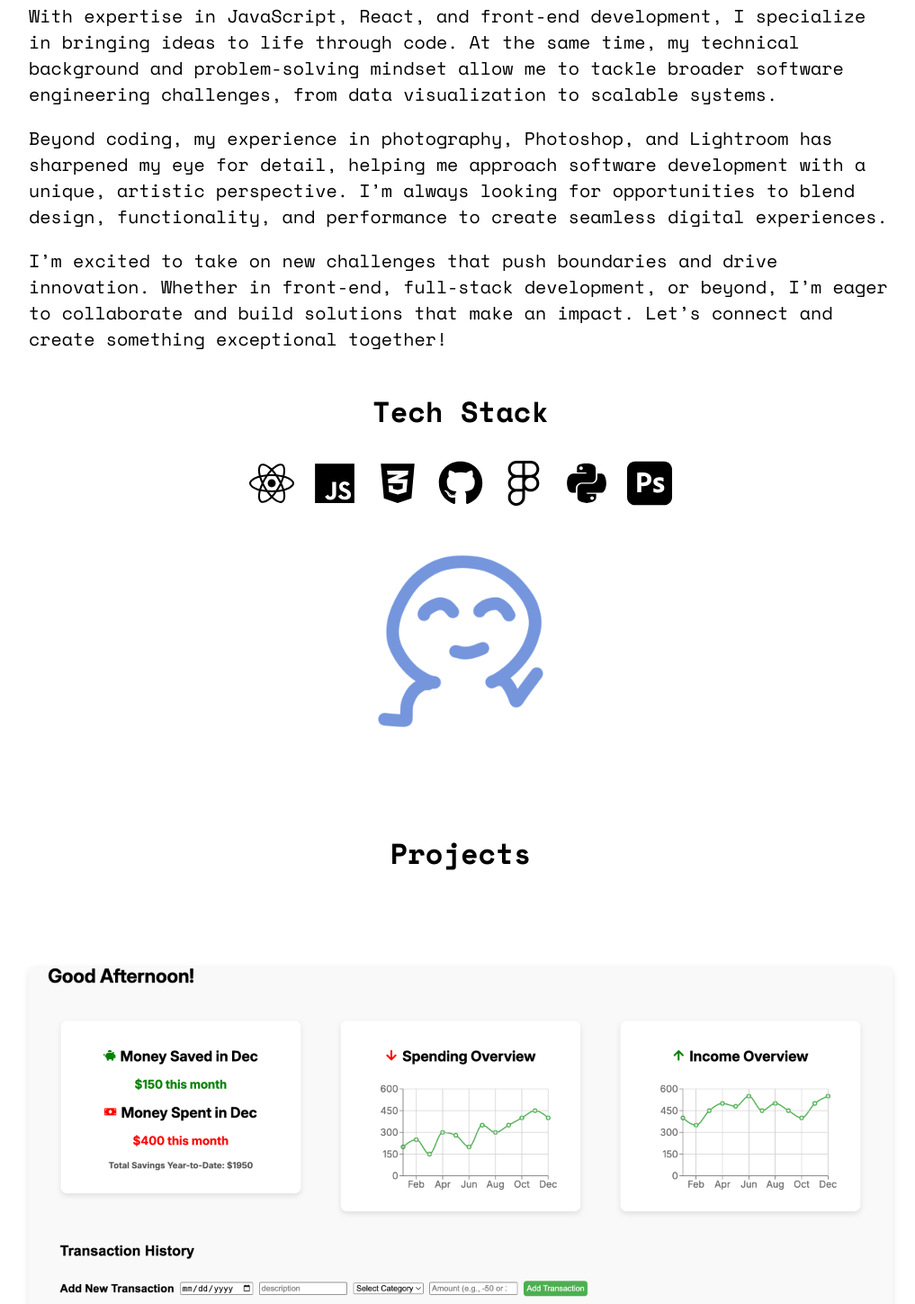
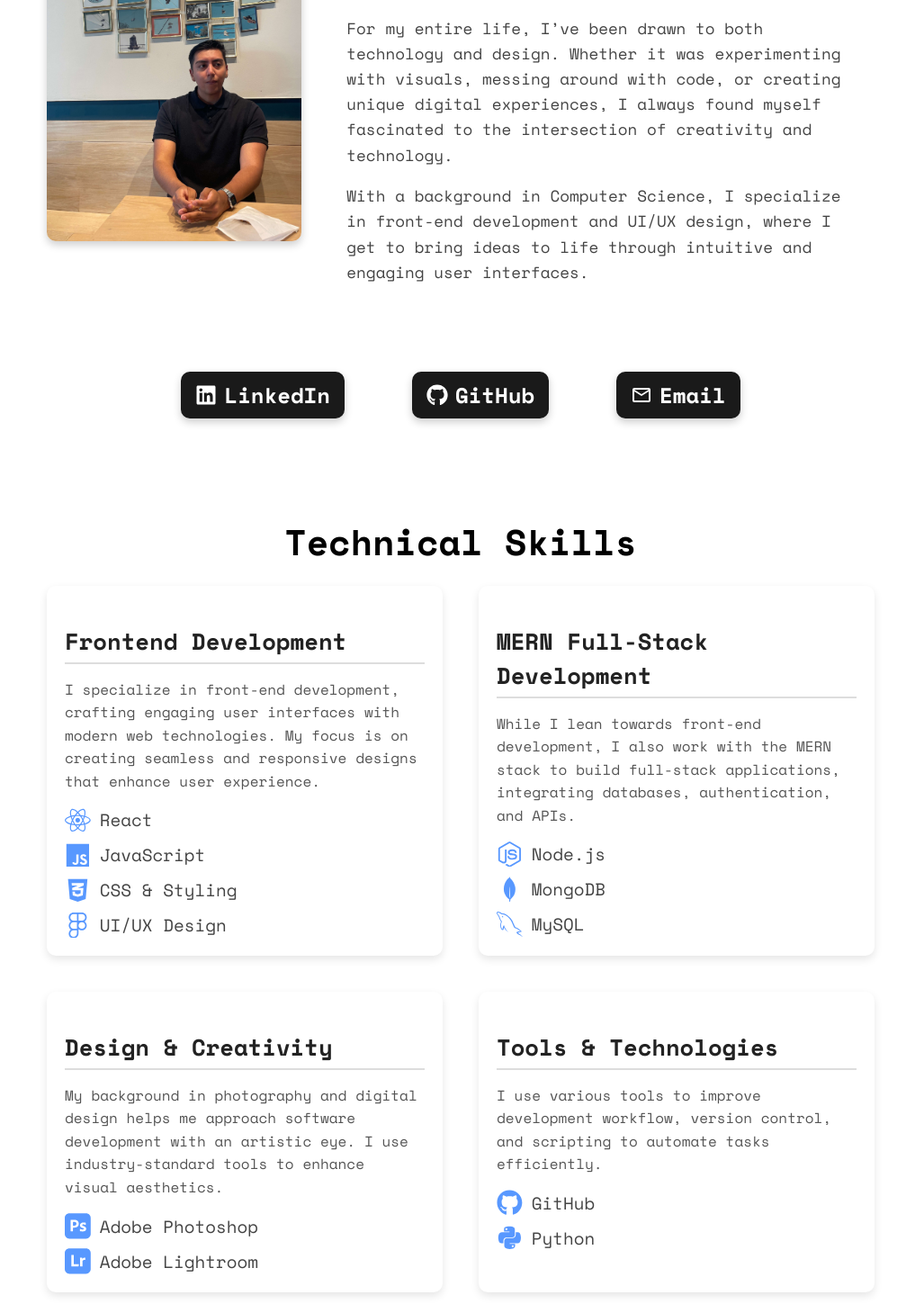
Before and after one commit to isxel/isael-ramirez-portfolio, a React (Vite) app: page / in a window 1280 px wide. Shown: the part 1060-2509 px from the top of the page at 90% size, without its empty margins (128-1145 px from the left). Built offline with nearby package versions, Linux system fonts and the light colour scheme.

Commit message:
Updated landing page and about me section. Styling changes

```diff
--- a/src/components/About.jsx
+++ b/src/components/About.jsx
@@ -1,66 +1,171 @@
 import React from "react";
 import "../style/About.css";
 import me from "../assets/me.png";
+import aboutMe from "../assets/aboutMe.jpeg";
 import {
   FaReact,
   FaGithub,
   FaFigma,
   FaCss3Alt,
   FaPython,
+  FaLinkedin,
 } from "react-icons/fa";
+import { GrMysql } from "react-icons/gr";
+
+import { FaNodeJs } from "react-icons/fa6";
+import { SiMongodb } from "react-icons/si";
 import { IoLogoJavascript } from "react-icons/io5";
 import { SiAdobephotoshop } from "react-icons/si";
+import { SiAdobelightroom } from "react-icons/si";
+import { MdOutlineEmail } from "react-icons/md";
 
 // import aboutMe from "../assets/aboutMe.png";
+
+const techStack = [
+  { icon: <FaReact />, name: "React" },
+  { icon: <IoLogoJavascript />, name: "JavaScript" },
+  { icon: <FaCss3Alt />, name: "CSS" },
+  { icon: <FaGithub />, name: "GitHub" },
+  { icon: <FaNodeJs />, name: "Node.js" },
+  { icon: <SiMongodb />, name: "MongoDB" },
+  { icon: <GrMysql />, name: "MySQL" },
+  { icon: <FaFigma />, name: "Figma" },
+  { icon: <FaPython />, name: "Python" },
+  { icon: <SiAdobephotoshop />, name: "Photoshop" },
+  { icon: <SiAdobelightroom />, name: "Lightroom" },
+];
 
 const About = () => {
   return (
     <div className="about-container" id="about">
-      <h1 className="about-title">
-        Aspiring Software Engineer with a passion for Code & Design
-      </h1>
+      <div className="about-content">
+        <div className="about-left">
+          <img src={aboutMe} alt="Isael Ramirez" className="self-image"></img>
+        </div>
+        <div className="about-right">
+          <h1 className="about-title">
+            Hi! I'm Isael, an aspiring Software Engineer with a passion for Code
+            & Design
+          </h1>
+          <p className="about-description">
+            For my entire life, I’ve been drawn to both technology and design.
+            Whether it was experimenting with visuals, messing around with code,
+            or creating unique digital experiences, I always found myself
+            fascinated to the intersection of creativity and technology.
+          </p>
+          <p className="about-description">
+            With a background in Computer Science, I specialize in front-end
+            development and UI/UX design, where I get to bring ideas to life
+            through intuitive and engaging user interfaces.
+          </p>
+        </div>
+      </div>
 
-      <p className="about-description">
-        I'm Isael Ramirez, a recent Computer Science graduate with a passion for
-        software development, creative design, and user-focused solutions. I
-        thrive at the intersection of technology and creativity, crafting
-        intuitive and visually engaging applications that enhance user
-        experiences.
-      </p>
+      <div className="contact-section">
+        <div className="contact-links">
+          <a
+            href="https://www.linkedin.com/in/isael-ramirez-a4bb32309"
+            target="_blank"
+            rel="noopener noreferrer"
+          >
+            <FaLinkedin /> LinkedIn
+          </a>
+          <a
+            href="https://github.com/isxel"
+            target="_blank"
+            rel="noopener noreferrer"
+          >
+            <FaGithub /> GitHub
+          </a>
+          <a href="mailto:isaelramirez8@gmail.com">
+            <MdOutlineEmail /> Email
+          </a>
+        </div>
+      </div>
 
-      <p className="about-description">
-        With expertise in JavaScript, React, and front-end development, I
-        specialize in bringing ideas to life through code. At the same time, my
-        technical background and problem-solving mindset allow me to tackle
-        broader software engineering challenges, from data visualization to
-        scalable systems.
-      </p>
+      <div className="skills-section">
+        <h1 className="skills-title">Technical Skills</h1>
 
-      <p className="about-description">
-        Beyond coding, my experience in photography, Photoshop, and Lightroom
-        has sharpened my eye for detail, helping me approach software
-        development with a unique, artistic perspective. I’m always looking for
-        opportunities to blend design, functionality, and performance to create
-        seamless digital experiences.
-      </p>
-      <p className="about-description">
-        I’m excited to take on new challenges that push boundaries and drive
-        innovation. Whether in front-end, full-stack development, or beyond, I’m
-        eager to collaborate and build solutions that make an impact. Let’s
-        connect and create something exceptional together!
-      </p>
-      <h1>Tech Stack</h1>
-      <div className="logo-section">
-        <FaReact className="about-logo" />
-        <IoLogoJavascript className="about-logo" />
-        <FaCss3Alt className="about-logo" />
-        <FaGithub className="about-logo" /> <FaFigma className="about-logo" />
-        <FaPython className="about-logo" />
-        <SiAdobephotoshop className="about-logo" />
-      </div>
-      <div className="about-section">
-        <div className="about-image">
-          <img src={me} alt="self iamge" className="self-image"></img>
+        <div className="skills-grid">
+          {/* Frontend Development */}
+          <div className="skills-column">
+            <h2>Frontend Development</h2>
+            <p>
+              I specialize in front-end development, crafting engaging user
+              interfaces with modern web technologies. My focus is on creating
+              seamless and responsive designs that enhance user experience.
+            </p>
+            <div className="skills-list">
+              <div className="skill-item">
+                <FaReact /> React
+              </div>
+              <div className="skill-item">
+                <IoLogoJavascript /> JavaScript
+              </div>
+              <div className="skill-item">
+                <FaCss3Alt /> CSS & Styling
+              </div>
+              <div className="skill-item">
+                <FaFigma /> UI/UX Design
+              </div>
+            </div>
+          </div>
+
+          {/* MERN Full-Stack Development */}
+          <div className="skills-column">
+            <h2>MERN Full-Stack Development</h2>
+            <p>
+              While I lean towards front-end development, I also work with the
+              MERN stack to build full-stack applications, integrating
+              databases, authentication, and APIs.
+            </p>
+            <div className="skills-list">
+              <div className="skill-item">
+                <FaNodeJs /> Node.js
+              </div>
+              <div className="skill-item">
+                <SiMongodb /> MongoDB
+              </div>
+              <div className="skill-item">
+                <GrMysql /> MySQL
+              </div>
+            </div>
+          </div>
+
+          {/* Design & Creativity */}
+          <div className="skills-column">
+            <h2>Design & Creativity</h2>
+            <p>
+              My background in photography and digital design helps me approach
+              software development with an artistic eye. I use industry-standard
+              tools to enhance visual aesthetics.
+            </p>
+            <div className="skills-list">
+              <div className="skill-item">
+                <SiAdobephotoshop /> Adobe Photoshop
+              </div>
+              <div className="skill-item">
+                <SiAdobelightroom /> Adobe Lightroom
+              </div>
+            </div>
+          </div>
+
+          {/* Tools & Technologies */}
+          <div className="skills-column">
+            <h2>Tools & Technologies</h2>
+            <p>
+              I use various tools to improve development workflow, version
+              control, and scripting to automate tasks efficiently.
+            </p>
+            <div className="skills-list">
+              <div className="skill-item">
+                <FaGithub /> GitHub
+              </div>
+              <div className="skill-item">
+                <FaPython /> Python
+              </div>
+            </div>
+          </div>
         </div>
       </div>
     </div>
--- a/src/components/Proj.jsx
+++ b/src/components/Proj.jsx
@@ -44,7 +44,7 @@
   return (
     <div className="projects-container">
       <div className="projects-title">
-        <h1>Projects</h1>
+        <h1 className="skills-title">Projects</h1>
       </div>
       {projects.map((project, index) => (
         <div className="project-card" key={index}>
--- a/src/style/About.css
+++ b/src/style/About.css
@@ -6,90 +6,278 @@
   align-items: center;
   justify-content: center;
   text-align: center;
-  height: 100%;
-  width: 100%;
-  overflow: hidden;
-  margin: 0;
-  padding: 0;
+  width: 75%;
+  padding: 50px 0;
+  margin: 0 auto;
 }
 
-.about-title {
-  margin-bottom: 10px;
-  font-family: Space Mono, monospace;
-  width: 75%;
-  text-align: left;
-}
-
-.about-description {
-  margin-top: 0;
-  width: 75%;
-  font-size: 2.5vh;
-  font-family: Space Mono, monospace;
-  text-align: left;
-}
-@media (max-width: 768px) {
-  .about-title,
-  .about-description {
-    width: 75%;
-  }
-}
-
-@media (max-width: 480px) {
-  .about-title,
-  .about-description {
-    width: 90%;
-  }
-}
-
-.about-section {
+/* Layout */
+.about-content {
   display: flex;
+  align-items: center;
   justify-content: center;
+  /* max-width: 1000px; */
   flex-wrap: wrap;
-  align-items: center;
+  gap: 30px;
   padding: 20px;
 }
 
-.about-image {
-  max-width: 20%;
-  height: auto;
+.about-left {
+  flex: 1;
+  max-width: 300px;
+}
+
+.about-right {
+  flex: 2;
+  text-align: left;
+  padding: 20px;
 }
 
 .self-image {
   width: 100%;
   height: auto;
-  display: block;
+  border-radius: 10px;
+  box-shadow: 0px 4px 10px rgba(0, 0, 0, 0.2);
 }
 
-.about-column {
-  flex: 1;
-  margin: 10px;
-  min-width: 300px;
+/* Title & Text */
+.about-title {
+  font-family: "Space Mono", monospace;
+  font-size: 4vh;
+  /* margin-bottom: 15px; */
 }
 
-.left {
-  max-width: 50%;
-}
-.right {
-  max-width: 50%;
+.about-description {
+  font-size: 2.2vh;
+  font-family: "Space Mono", monospace;
+  color: #444;
+  line-height: 1.6;
 }
 
-.about-logo {
-  width: 50px;
-  height: auto;
-  display: block;
-  margin: 10px;
+/* Tech Stack Section */
+.tech-section {
+  margin-top: 50px;
+  text-align: center;
 }
 
-.about-logo:hover {
-  transform: scale(1.1);
+.tech-grid {
+  display: flex;
+  justify-content: center;
+  flex-wrap: wrap;
+  gap: 20px;
+  margin-top: 20px;
+}
+
+.tech-logo {
+  font-size: 50px;
+  transition: transform 0.2s ease-in-out;
+}
+
+.tech-logo:hover {
+  transform: scale(1.2);
   color: #5898ff;
 }
 
-.logo-section {
+/* Tech Stack Infinite Scroll */
+.tech-stack-container {
+  overflow: hidden;
+  white-space: nowrap;
+  width: 50%;
+  position: relative;
+  padding: 20px 0;
+  background: #ffffff; /* Light background for contrast */
   display: flex;
   justify-content: center;
-  flex-wrap: wrap;
+}
+
+/* Create seamless scrolling effect */
+.tech-stack-scroll {
+  display: flex;
+  gap: 40px; /* Space between icons */
+  width: max-content; /* Ensures smooth looping */
+  animation: scroll-animation 15s linear infinite;
+}
+
+/* Individual tech stack items */
+.tech-stack-item {
+  font-size: 3rem;
+  color: #333;
+  display: flex;
   align-items: center;
-  width: 100%;
-  /* padding: 20px; */
+  justify-content: center;
+  min-width: 50px; /* Ensures icons are properly spaced */
 }
+
+/* Infinite Scroll Animation */
+@keyframes scroll-animation {
+  from {
+    transform: translateX(25%);
+  }
+  to {
+    transform: translateX(75%);
+  }
+}
+
+/* Mobile Responsiveness */
+@media (max-width: 768px) {
+  .tech-stack-container {
+    width: 80%; /* Adjust for smaller screens */
+  }
+
+  .tech-stack-scroll {
+    animation: scroll-animation 12s linear infinite; /* Adjust speed for mobile */
+  }
+
+  .tech-stack-item {
+    font-size: 2.5rem; /* Adjust icon size for mobile */
+  }
+
+  .about-content {
+    flex-direction: column;
+    text-align: center;
+  }
+
+  .about-right {
+    padding: 10px;
+  }
+
+  .tech-grid {
+    gap: 15px;
+  }
+}
+
+/* Contact & Links Section */
+.contact-section {
+  /* margin-top: 50px; */
+  text-align: center;
+  padding: 40px 0;
+  background: #ffffff;
+}
+
+.contact-section h1 {
+  font-size: 2.5rem;
+  font-family: "Space Mono", monospace;
+  color: #333;
+}
+
+.contact-section p {
+  font-size: 1.2rem;
+  color: #555;
+  margin-bottom: 20px;
+}
+
+.contact-links {
+  display: flex;
+  justify-content: center;
+  gap: 75px;
+}
+
+.contact-links a {
+  display: flex;
+  align-items: center;
+  font-size: 1.5rem;
+  color: #ffffff;
+  background-color: #1a1a1a;
+  padding: 8px 16px;
+  border-radius: 10px;
+  font-weight: bold;
+  gap: 8px;
+  transition: transform 0.2s ease-in-out;
+  text-decoration: none;
+  box-shadow: 0px 4px 10px rgba(0, 0, 0, 0.2);
+}
+
+.contact-links a:hover {
+  transform: scale(1.1);
+  color: #e9e9e9;
+}
+
+.contact-links svg {
+  font-size: 1.5rem;
+}
+
+/* Technical Skills Section */
+.skills-section {
+  /* margin-top: 50px; */
+  padding: 40px 20px;
+  text-align: center;
+  background: #ffffff;
+}
+
+.skills-title {
+  font-size: 2.5rem;
+  font-family: "Space Mono", monospace;
+  margin-bottom: 20px;
+  color: #000000;
+}
+
+/* Grid Layout */
+.skills-grid {
+  display: grid;
+  grid-template-columns: 1fr 1fr;
+  gap: 40px;
+  max-width: 1000px;
+  margin: auto;
+  text-align: left;
+}
+
+/* Individual Skill Column */
+.skills-column {
+  background: white;
+  padding: 20px;
+  border-radius: 10px;
+  box-shadow: 0 4px 10px rgba(0, 0, 0, 0.1);
+}
+
+/* Skill Title */
+.skills-column h2 {
+  font-size: 1.6rem;
+  color: #222;
+  margin-bottom: 10px;
+  border-bottom: 2px solid #ddd;
+  padding-bottom: 5px;
+}
+
+/* Skill Description */
+.skills-column p {
+  font-size: 1rem;
+  color: #555;
+  line-height: 1.6;
+  margin-bottom: 15px;
+}
+
+/* Skill List */
+.skills-list {
+  display: flex;
+  flex-direction: column;
+  gap: 10px;
+}
+
+/* Individual Skill Item */
+.skill-item {
+  display: flex;
+  align-items: center;
+  gap: 10px;
+  font-size: 1.2rem;
+  color: #444;
+}
+
+/* Icon Styling */
+.skill-item svg {
+  font-size: 1.8rem;
+  color: #5898ff;
+}
+
+/* Responsive Design */
+@media (max-width: 768px) {
+  .skills-grid {
+    grid-template-columns: 1fr;
+  }
+}
+
+@media (max-width: 768px) {
+  .contact-links {
+    flex-direction: column;
+    gap: 20px;
+  }
+}
--- a/src/style/Proj.css
+++ b/src/style/Proj.css
@@ -61,32 +61,5 @@
 }
 
 .projects-title {
-  margin-top: 50px;
+  margin-top: 10px;
 }
-
-/* @import url("https://fonts.googleapis.com/css2?family=Space+Mono:ital,wght@0,400;0,700;1,400;1,700&display=swap");
-
-.projects-container {
-  display: flex;
-  flex-direction: column;
-  align-items: center;
-  justify-content: center;
-  color: #020202;
-}
-
-.project-title {
-  font-size: 5vh;
-}
-
-.project-card {
-  text-align: center;
-}
-
-.card-title {
-  font-size: 2.5vh;
-  /* color: #3f62bc; */
-/* } */
-/*
-.card-paragraph {
-  font-family: Space Mono, monospace;
-} */
```
Also changed, not shown: src/style/LandingPage.css (+9 -2 lines), src/assets/aboutMe.jpeg (added).
